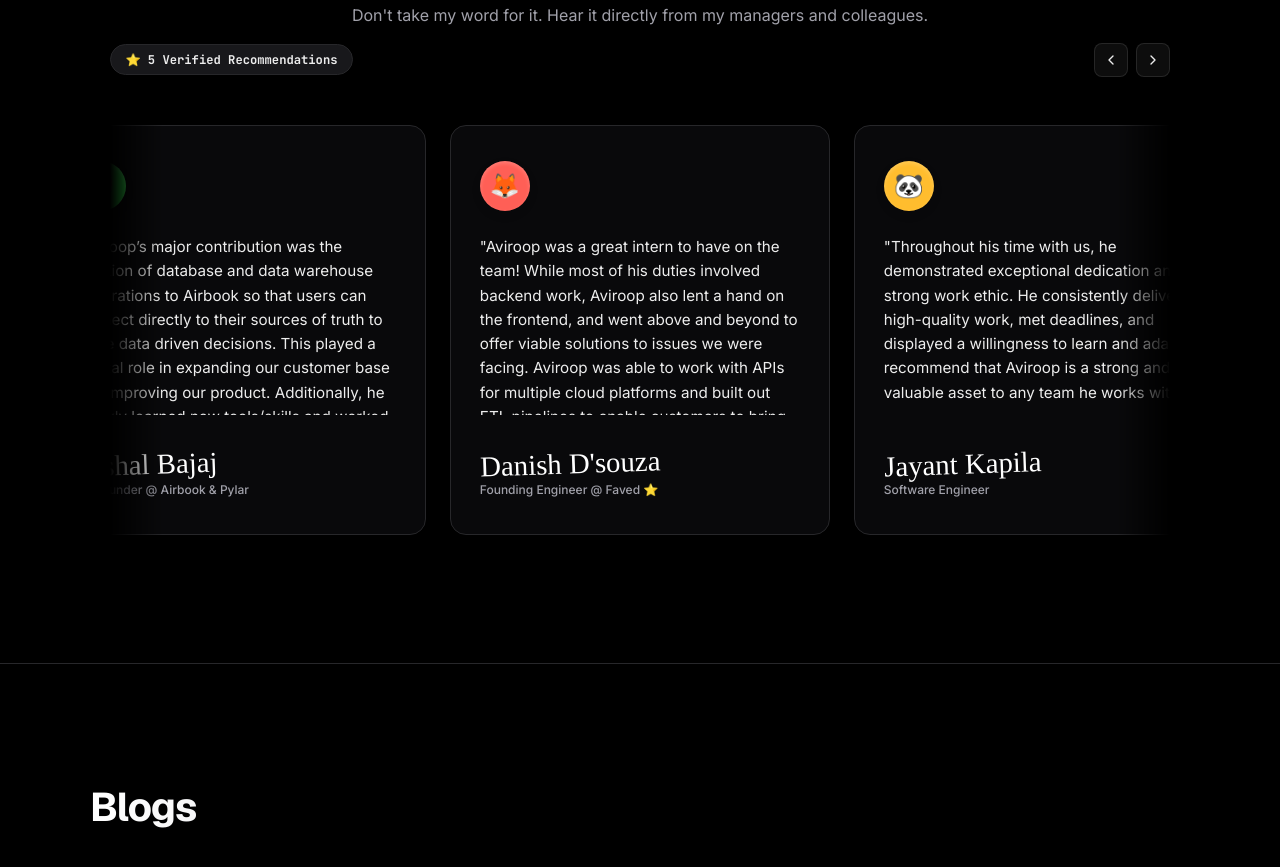
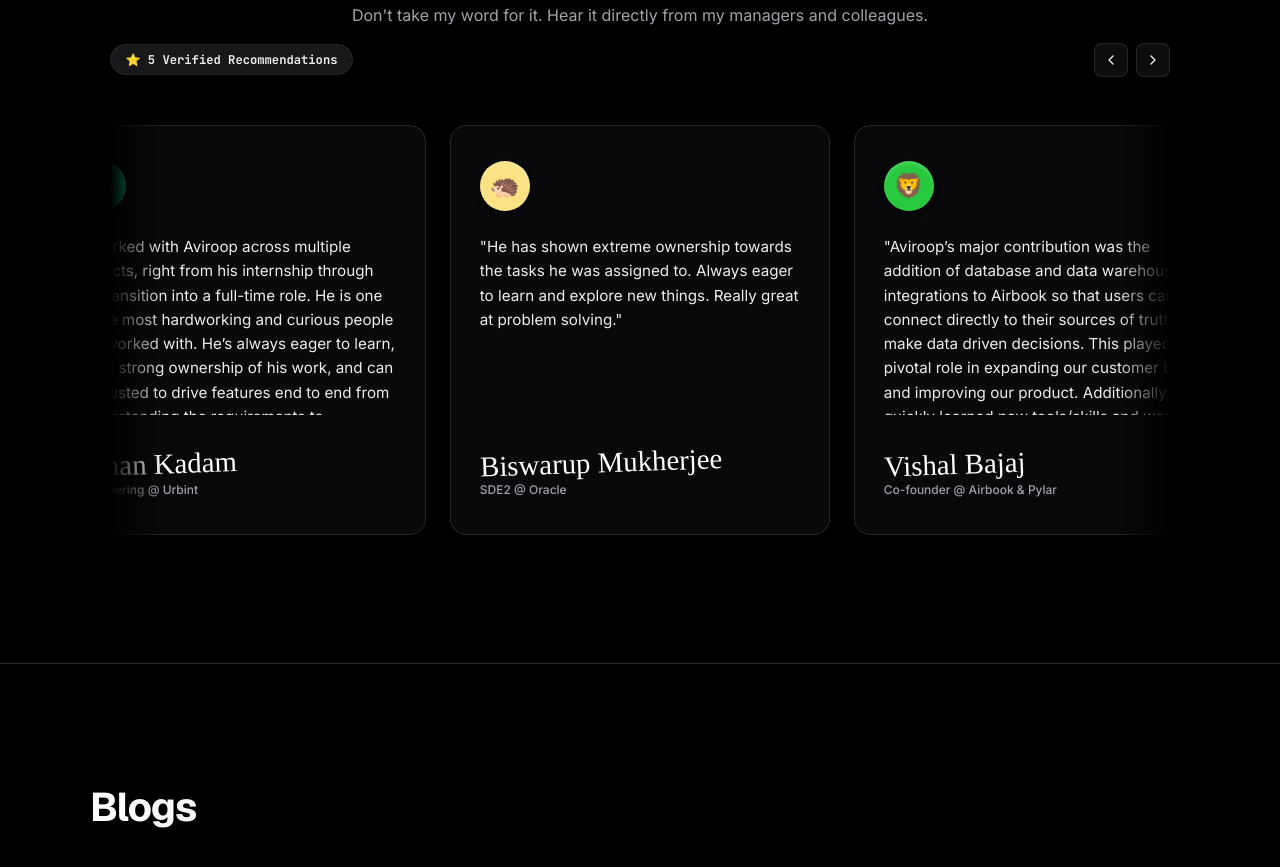
Before and after one commit to Aviroop-001/Portfolio, a React (Create React App) app: page / in a window 1280 px wide. Shown: the part 5080-5947 px from the top of the page. Built offline with nearby package versions, Linux system fonts and the light colour scheme; no server answers; a web font is replaced by a local one.

Commit message:
DTP-106 feat: add recommendations from Alabhya Vaibhav and Aman Kadam to Recommendations section

```diff
--- a/src/components/jsx_files/Testimonials.jsx
+++ b/src/components/jsx_files/Testimonials.jsx
@@ -5,6 +5,28 @@ import { FiChevronLeft, FiChevronRight } from 'react-icons/fi';
 const testimonialsData = [
   {
     id: 1,
+    name: 'Alabhya Vaibhav',
+    animal: '🚀',
+    role: 'PM @ Itron | ex-CommerceIQ',
+    company: 'CommerceIQ / Itron',
+    relationship: 'Worked with Aviroop on the same team',
+    date: 'September 13, 2026',
+    avatarBg: '#8B5CF6',
+    text: `I worked with Aviroop at CommerceIQ on several horizontal initiatives, including our back-end and user-level permissions framework and the mass migration of customers to a unified system. On both, Aviroop took things from early discovery all the way through to delivery, with complete ownership at every stage. He didn't just build what was asked — he shaped the problem, thought through the edge cases, and drove execution end-to-end. Impressive to see this level of ownership from an SDE1. Aviroop would be a strong addition to any team.`
+  },
+  {
+    id: 2,
+    name: 'Aman Kadam',
+    animal: '🐺',
+    role: 'Engineering @ Urbint',
+    company: 'Urbint',
+    relationship: 'Senior to Aviroop (worked across multiple projects)',
+    date: 'September 13, 2026',
+    avatarBg: '#10B981',
+    text: `I worked with Aviroop across multiple projects, right from his internship through his transition into a full-time role. He is one of the most hardworking and curious people I’ve worked with. He’s always eager to learn, takes strong ownership of his work, and can be trusted to drive features end to end from understanding the requirements to implementation and release. What stands out most is his willingness to take responsibility, learn quickly, and get things done. He has grown tremendously during the time we have worked together, and I am confident he will be a great addition to any team he works with. I’d highly recommend Aviroop.`
+  },
+  {
+    id: 3,
     name: 'Biswarup Mukherjee',
     animal: '🦔',
     role: 'SDE2 @ Oracle',
@@ -15,7 +37,7 @@ const testimonialsData = [
     text: `He has shown extreme ownership towards the tasks he was assigned to. Always eager to learn and explore new things. Really great at problem solving.`
   },
   {
-    id: 2,
+    id: 4,
     name: 'Vishal Bajaj',
     animal: '🦁',
     role: 'Co-founder @ Airbook & Pylar',
@@ -26,7 +48,7 @@ const testimonialsData = [
     text: `Aviroop’s major contribution was the addition of database and data warehouse integrations to Airbook so that users can connect directly to their sources of truth to make data driven decisions. This played a pivotal role in expanding our customer base and improving our product. Additionally, he quickly learned new tools/skills and worked on tasks like ELT, devops and building sql parsers. I enjoyed working with Aviroop and am curious to observe his potential unfold in various working environments.`
   },
   {
-    id: 3,
+    id: 5,
     name: 'Danish D\'souza',
     animal: '🦊',
     role: 'Founding Engineer @ Faved ⭐️',
@@ -37,7 +59,7 @@ const testimonialsData = [
     text: `Aviroop was a great intern to have on the team! While most of his duties involved backend work, Aviroop also lent a hand on the frontend, and went above and beyond to offer viable solutions to issues we were facing. Aviroop was able to work with APIs for multiple cloud platforms and built out ETL pipelines to enable customers to bring their own DBs. Despite working asynchronously in another city, Aviroop was always engaged with our dev and business teams.`
   },
   {
-    id: 4,
+    id: 6,
     name: 'Jayant Kapila',
     animal: '🐼',
     role: 'Software Engineer',
@@ -48,7 +70,7 @@ const testimonialsData = [
     text: `Throughout his time with us, he demonstrated exceptional dedication and a strong work ethic. He consistently delivered high-quality work, met deadlines, and displayed a willingness to learn and adapt. I recommend that Aviroop is a strong and valuable asset to any team he works with.`
   },
   {
-    id: 5,
+    id: 7,
     name: 'Debdoot Roy Chowdhury',
     animal: '🦉',
     role: 'Software Engineer @ Oracle',
```
